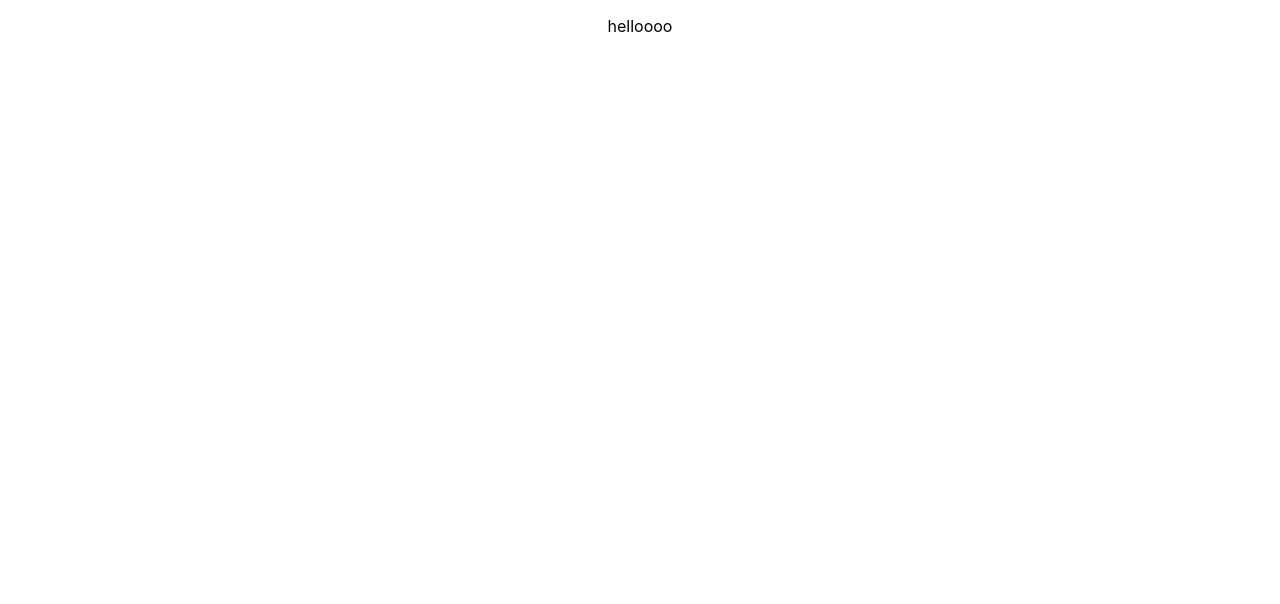
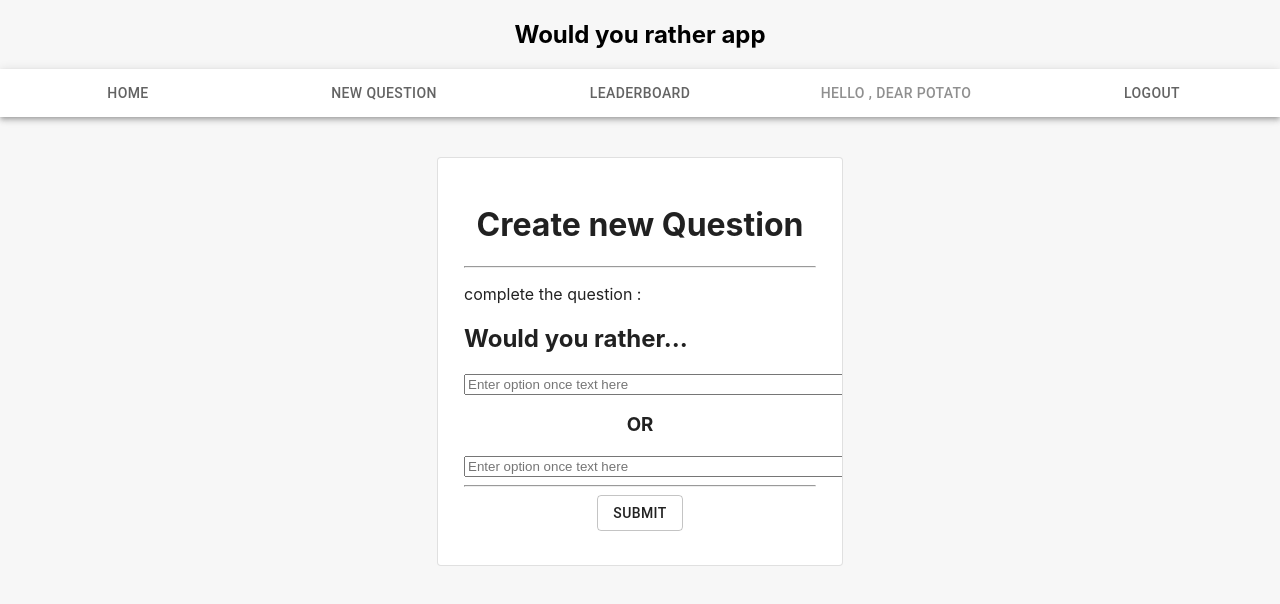
Before and after one commit to Mark-Malak/would-you-rather, a React (Create React App) app: page / in a window 1280 px wide. Shown: the top 604 px of the page. Built offline with nearby package versions, Linux system fonts and the light colour scheme.

Commit message:
added most of UI for create question

```diff
--- a/package.json
+++ b/package.json
@@ -3,6 +3,7 @@
   "version": "0.1.0",
   "private": true,
   "dependencies": {
+    "@material-ui/core": "^4.12.2",
     "@testing-library/jest-dom": "^5.14.1",
     "@testing-library/react": "^11.2.7",
     "@testing-library/user-event": "^12.8.3",
--- a/src/App.css
+++ b/src/App.css
@@ -1,5 +1,16 @@
 .App {
   text-align: center;
+  height: 100%;
+  background-color: rgb(247, 247, 247);
+  margin : 0 ;
+  padding: 0;
+  position: absolute;
+  left: 0;
+  width: 100%;
+  overflow: hidden;
+
+
+
 }
 
 .App-link {
--- a/src/App.js
+++ b/src/App.js
@@ -1,6 +1,8 @@
 import React from 'react';
 import './App.css';
-
+import NavBar from './components/NavBar';
+import CreateQuestion from './components/CreateQuestion';
+import OutlinedCard from './components/myCard';
 class App extends React.Component {
 
 
@@ -8,16 +10,14 @@ class App extends React.Component {
   render() {
     return(
        <div className="App">
-      <p>helloooo </p>
-    </div>
+         <NavBar />
+         <br/>
+         <br/>
+         <OutlinedCard/>
+
+     </div>
     )
   }
-
-
-
-
-
-
 }
 
 export default App;
--- a/src/components/createQuestion.js
+++ b/src/components/createQuestion.js
@@ -0,0 +1,22 @@
+import React from 'react'
+import Card from '@material-ui/core/Card';
+const CreateQuestion = () => {
+    return (
+        <div>
+            <Card raised variant = "outlined" spacing = {4}>
+                <h1>Create new Question</h1>
+                <hr/>
+                <p>complete the question : </p>
+                <h2>Would you rather...</h2>
+                <input placeholder ="Enter option once text here"></input>
+                <p>OR</p>
+                <input placeholder ="Enter option once text here"></input>
+                <hr/>
+                <button>Submit</button>
+
+            </Card>
+        </div>
+    )
+}
+
+export default CreateQuestion
--- /dev/null
+++ b/src/components/myCard.js
@@ -0,0 +1,47 @@
+import React from 'react';
+import { makeStyles } from '@material-ui/core/styles';
+import Card from '@material-ui/core/Card';
+import CardActions from '@material-ui/core/CardActions';
+import CardContent from '@material-ui/core/CardContent';
+import Button from '@material-ui/core/Button';
+import Typography from '@material-ui/core/Typography';
+
+const useStyles = makeStyles({
+    root: {
+        margin: 'auto ',
+        width: '30%',
+        padding: '10px'
+    },
+    bullet: {
+        display: 'inline-block',
+        margin: '0 2px',
+        transform: 'scale(0.8)',
+    },
+    title: {
+        fontSize: 14,
+    },
+    pos: {
+        marginBottom: 12,
+    },
+});
+
+export default function OutlinedCard() {
+    const classes = useStyles();
+    const bull = <span className={classes.bullet}>•</span>;
+
+    return (
+        <Card className={classes.root} variant="outlined">
+            <CardContent>
+                <h1>Create new Question</h1>
+                <hr />
+                <p align ="left">complete the question : </p>
+                <h2 align ="left" >Would you rather...</h2>
+                <input type = "text" size = "60" placeholder="Enter option once text here"></input>
+                <h3>OR</h3>
+                <input padding = "20px" line-height= "28px" type = "text" size = "60" placeholder="Enter option once text here"></input>
+                <hr />
+                <Button  variant="outlined" color="#000000" size = "big">Submit</Button>
+            </CardContent>
+        </Card>
+    );
+}
--- a/src/components/navBar.js
+++ b/src/components/navBar.js
@@ -0,0 +1,31 @@
+import React from 'react';
+import { AppBar, Tabs  , Tab} from '@material-ui/core/';
+
+class NavBar extends React.Component {
+
+    render() {
+        return (
+            <div>
+                <h2>Would you rather app </h2>
+                <AppBar color = "#FFFFFF" position="static">
+                    <Tabs
+                        variant="fullWidth"
+                        aria-label="nav tabs example"
+                    >
+                        <Tab label="Home" />
+                        <Tab label="New Question" />
+                        <Tab label="Leaderboard" />
+                        <Tab color = "#000000" disabled label="Hello , dear potato" />
+                        <Tab label="Logout" />
+                    </Tabs>
+                </AppBar>
+            </div>
+
+        )
+    }
+
+
+
+}
+
+export default NavBar;
--- a/src/index.css
+++ b/src/index.css
@@ -1,5 +1,7 @@
 body {
   margin: 0;
+  padding: 0;
+  height: 100%;
   font-family: -apple-system, BlinkMacSystemFont, 'Segoe UI', 'Roboto', 'Oxygen',
     'Ubuntu', 'Cantarell', 'Fira Sans', 'Droid Sans', 'Helvetica Neue',
     sans-serif;
```
Also changed, not shown: src/components/poll.js (+11 -0 lines), 1 other file (tests, documents, lock files or other folders).
